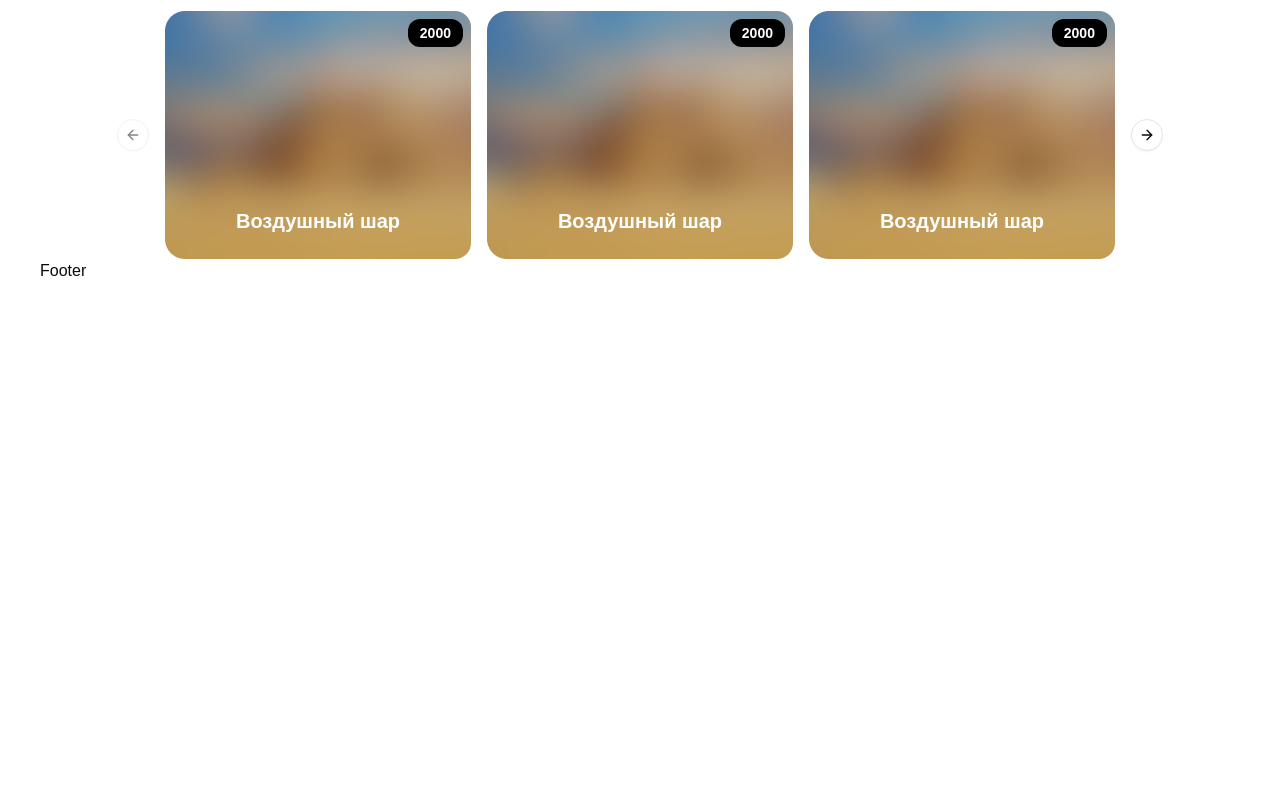
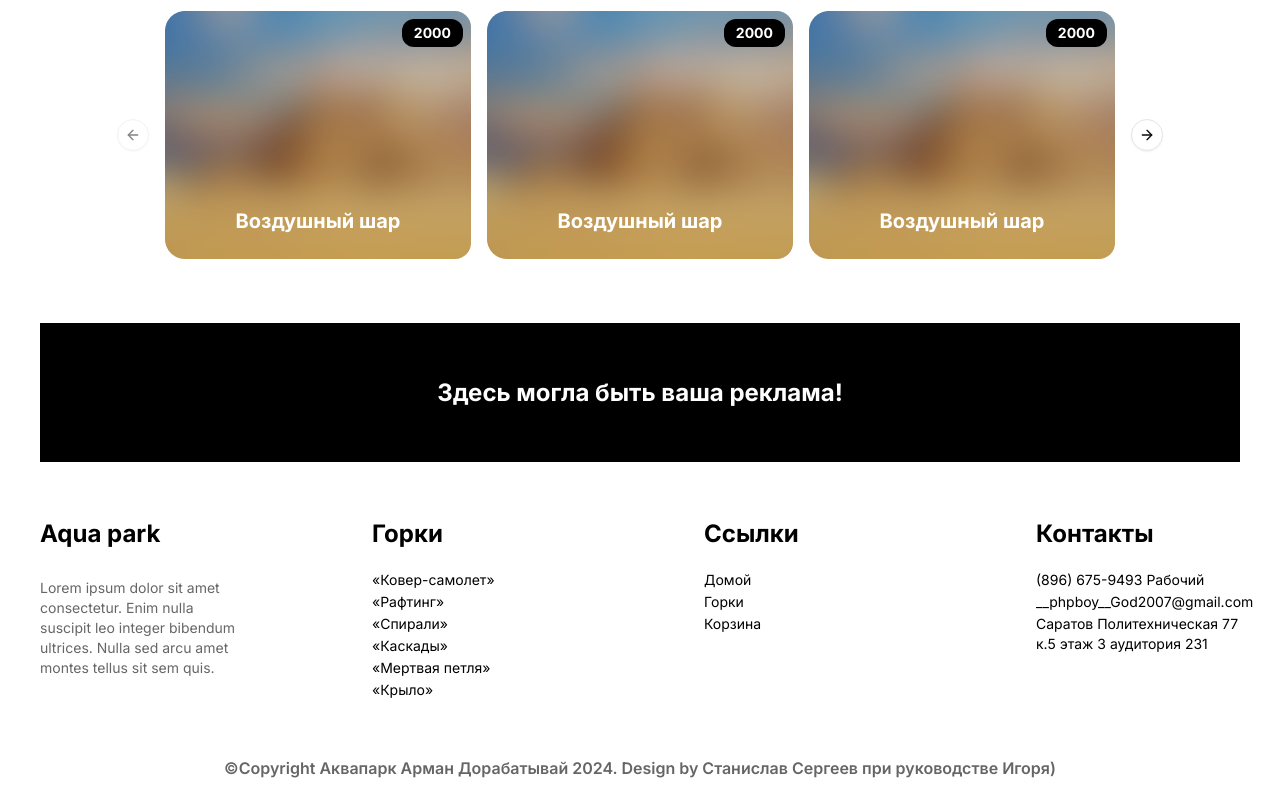
Before and after one commit to Namra404/aqua-park, a Next.js app in the folder client/: page / in a window 1280 px wide. Shown: the part 1321-2121 px from the top of the page. Before the commit the page ends 1624 px from the top, so only its background shows below. Built offline with nearby package versions, Linux system fonts and the light colour scheme.

Commit message:
feat: main add footer

```diff
--- a/client/src/app/layout.tsx
+++ b/client/src/app/layout.tsx
@@ -1,19 +1,10 @@
+import { Inter } from 'next/font/google'
 import type { Metadata } from 'next';
-import localFont from 'next/font/local';
 import './globals.scss';
 import { Header } from '~/widgets/header';
 import { Footer } from '~/widgets/footer';
 
-const geistSans = localFont({
-  src: './fonts/GeistVF.woff',
-  variable: '--font-geist-sans',
-  weight: '100 900'
-});
-const geistMono = localFont({
-  src: './fonts/GeistMonoVF.woff',
-  variable: '--font-geist-mono',
-  weight: '100 900'
-});
+const inter = Inter({ subsets: ['latin', 'cyrillic'] })
 
 export const metadata: Metadata = {
   title: 'Аквапарк',
@@ -28,7 +19,7 @@ export default function RootLayout({
 }>) {
   return (
     <html lang='en'>
-      <body className={`${geistSans.variable} ${geistMono.variable} antialiased flex flex-col h-screen`}>
+      <body className={`${inter.className} antialiased flex flex-col h-screen`}>
         <Header />
         {children}
         <Footer />
--- /dev/null
+++ b/client/src/shared/config/router.ts
@@ -0,0 +1,9 @@
+export const ROUTER = {
+  pages: {
+    HOME: '/',
+    SLIDES: '/slides',
+    CART: '/cart',
+    PROFILE: '/profile',
+    AUTH: '/auth',
+  }
+}
--- a/client/src/widgets/footer/ui/footer.tsx
+++ b/client/src/widgets/footer/ui/footer.tsx
@@ -1,5 +1,71 @@
+import Link from 'next/link';
+import { ROUTER } from '~/shared/config/router';
+import { Text } from '~/shared/ui/text';
+
 export const Footer = () => {
-  return (
-    <footer className='max-w-page w-full mx-auto pb-5'>Footer</footer>
-  )
-}
+	return (
+		<footer className='max-w-page w-full mx-auto pt-16 pb-5 grid grid-cols-4 gap-x-32 gap-y-14'>
+			<div className='bg-black h-[139px] col-span-4 flex items-center justify-center'>
+				<Text
+					type='subtitle'
+					white
+				>
+					Здесь могла быть ваша реклама!
+				</Text>
+			</div>
+			<div className='flex flex-col gap-2'>
+				<Text type='subtitle'>Aqua park</Text>
+				<Text
+					className='pt-5'
+					type='small'
+					opacity
+				>
+					Lorem ipsum dolor sit amet consectetur. Enim nulla suscipit leo integer bibendum ultrices. Nulla sed arcu amet
+					montes tellus sit sem quis.{' '}
+				</Text>
+			</div>
+			<div>
+				<Text type='subtitle'>Горки</Text>
+				<div className='flex flex-col gap-0.5 pt-5'>
+					<Text>«Ковер-самолет»</Text>
+					<Text>«Рафтинг»</Text>
+					<Text>«Спирали»</Text>
+					<Text>«Каскады»</Text>
+					<Text>«Мертвая петля»</Text>
+					<Text>«Крыло»</Text>
+				</div>
+			</div>
+			<div>
+				<Text type='subtitle'>Ссылки</Text>
+				<div className='flex flex-col gap-0.5 pt-5'>
+					<Link href={ROUTER.pages.HOME}>
+						<Text>Домой</Text>
+					</Link>
+					<Link href={ROUTER.pages.SLIDES}>
+						<Text>Горки</Text>
+					</Link>
+					<Link href={ROUTER.pages.CART}>
+						<Text>Корзина</Text>
+					</Link>
+				</div>
+			</div>
+			<div>
+				<Text type='subtitle'>Контакты</Text>
+				<div className='flex flex-col gap-0.5 pt-5'>
+					<Text>(896) 675-9493 Рабочий</Text>
+					<Text>__phpboy__God2007@gmail.com</Text>
+					<Text>Саратов Политехническая 77 к.5 этаж 3 аудитория 231</Text>
+				</div>
+			</div>
+			<div className='col-span-4 flex justify-center items-center'>
+				<Text
+					type='small-bold'
+					opacity
+				>
+					©Copyright Аквапарк Арман Дорабатывай {new Date().getFullYear()}. Design by Станислав Сергеев при руководстве
+					Игоря)
+				</Text>
+			</div>
+		</footer>
+	);
+};
```
